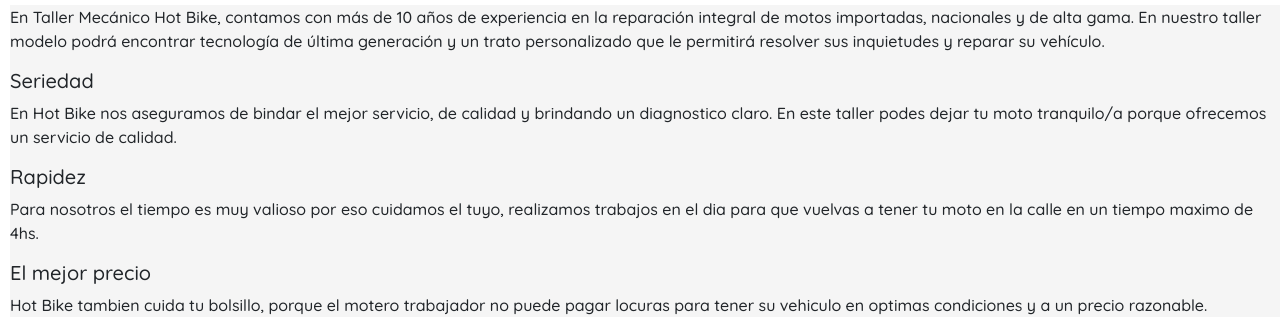
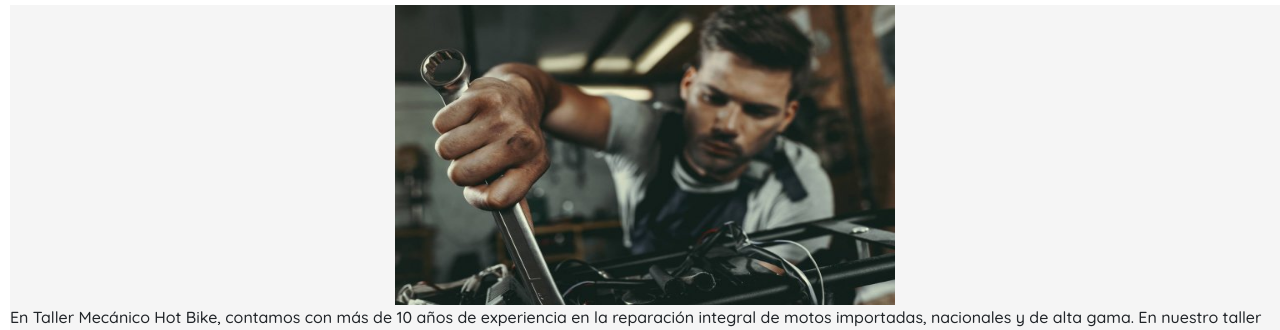
Before and after one commit to Omardvp/desafio_clase_15_crear_repositorio_en_GitHub, a plain HTML site: page pages/nosotros.html in a window 1280 px wide. Shown: the part 157-487 px from the top of the page. Drawn offline with nearby package versions, Linux system fonts and the light colour scheme; a web font is replaced by a local one.

Commit message:
agregue foto a la seccion nosotros

```diff
--- a/pages/nosotros.html
+++ b/pages/nosotros.html
@@ -35,7 +35,7 @@
         </header>
         <h2>Quienes somos?</h2>
             <article class="quienesSomos">
-
+                <img src="../imagenes/mecanico.jpg"  width="500px" height="300px" alt="mecanico">
                 <p>En Taller Mecánico Hot Bike, contamos con más de 10 años de experiencia en la reparación integral de motos importadas, nacionales y de alta gama. En nuestro taller modelo podrá encontrar tecnología de última generación y un trato personalizado que le permitirá resolver sus inquietudes y reparar su vehículo.</p>
                 <article>
                     <h4>Seriedad</h4>
```
